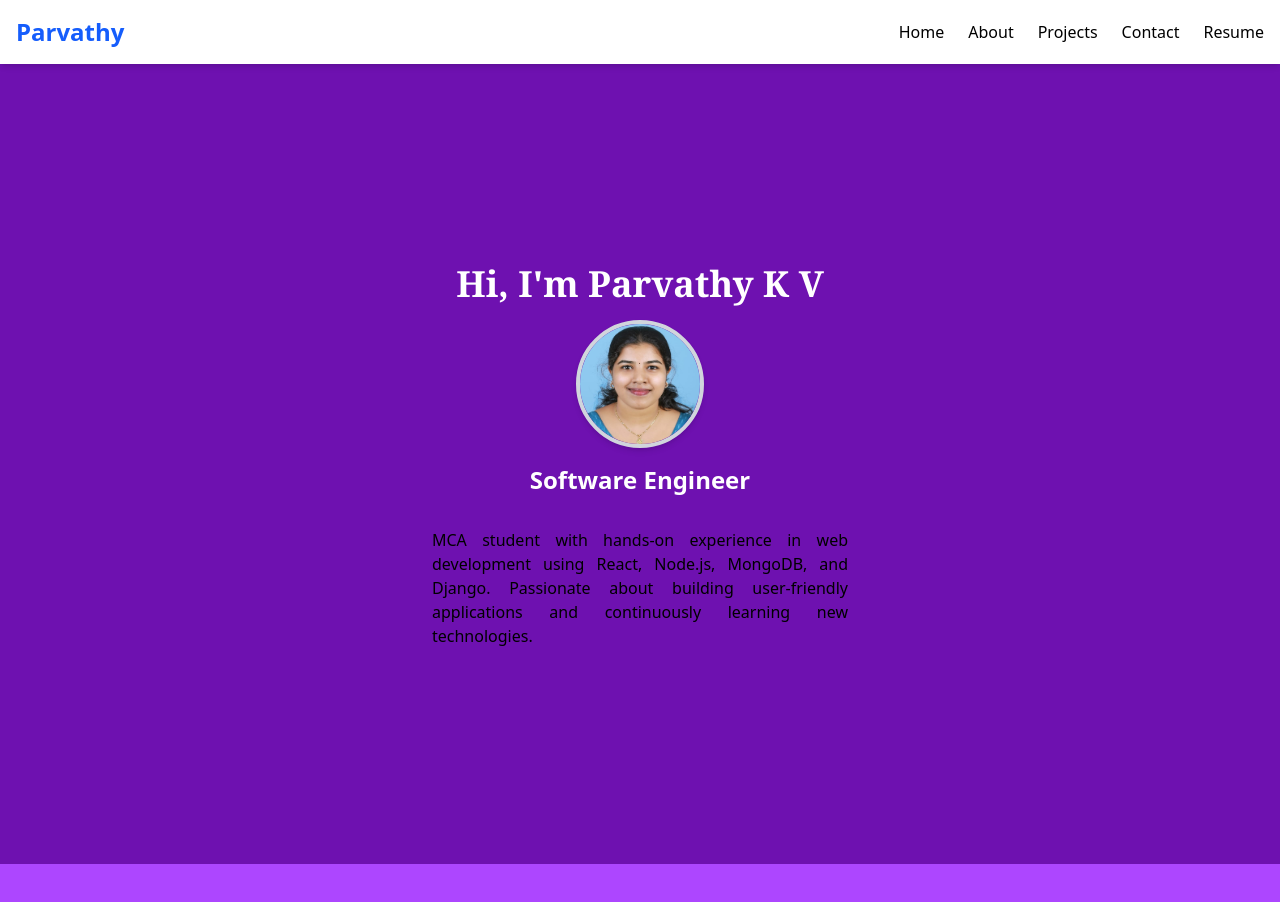
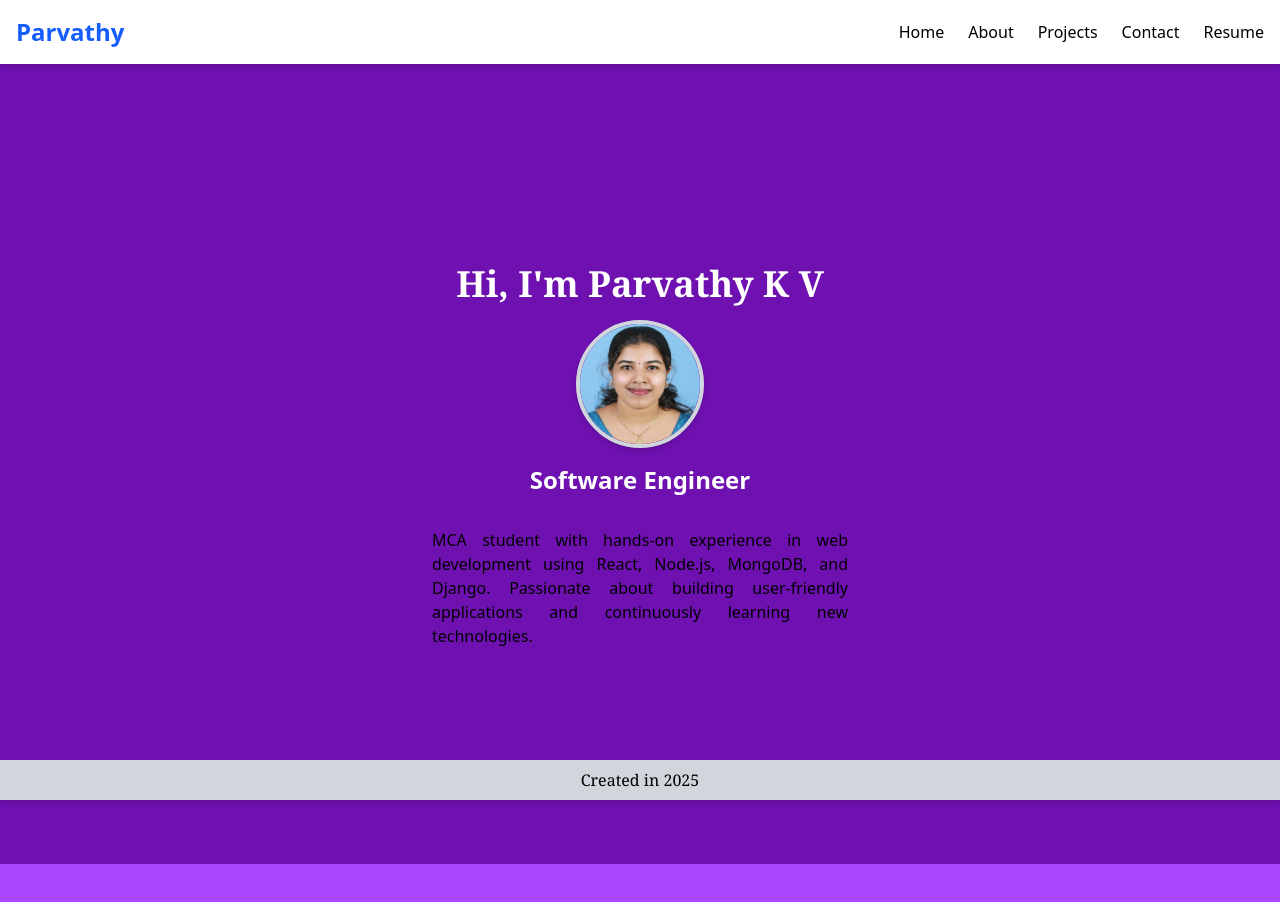
Before and after one commit to parvathy111/Personal_portfolio, a React (Vite) app: page / in a window 1280 px wide. Shown: the top 902 px of the page. Built offline with nearby package versions, Linux system fonts and the light colour scheme.

Commit message:
added footer

```diff
--- a/src/App.jsx
+++ b/src/App.jsx
@@ -6,6 +6,7 @@ import Project from './pages/Project'
 import  './index.css'
 import Contact from './pages/Contact'
 import Resume from './pages/Resume'
+import Footer from './components/Footer'
 
 
 
@@ -21,6 +22,7 @@ const App = () => {
         <section id="contact"><Contact/></section>
         <section id="resume"><Resume/></section>
     </main>
+    <Footer/>
     </>
   )
 }
--- /dev/null
+++ b/src/components/Footer.jsx
@@ -0,0 +1,9 @@
+import React from 'react'
+
+const Footer = () => {
+  return (
+    <div className='shadow-md sticky bottom-0 h-10 bg-gray-300 text-center pt-2 font-serif'>Created in 2025</div>
+  )
+}
+
+export default Footer
```
